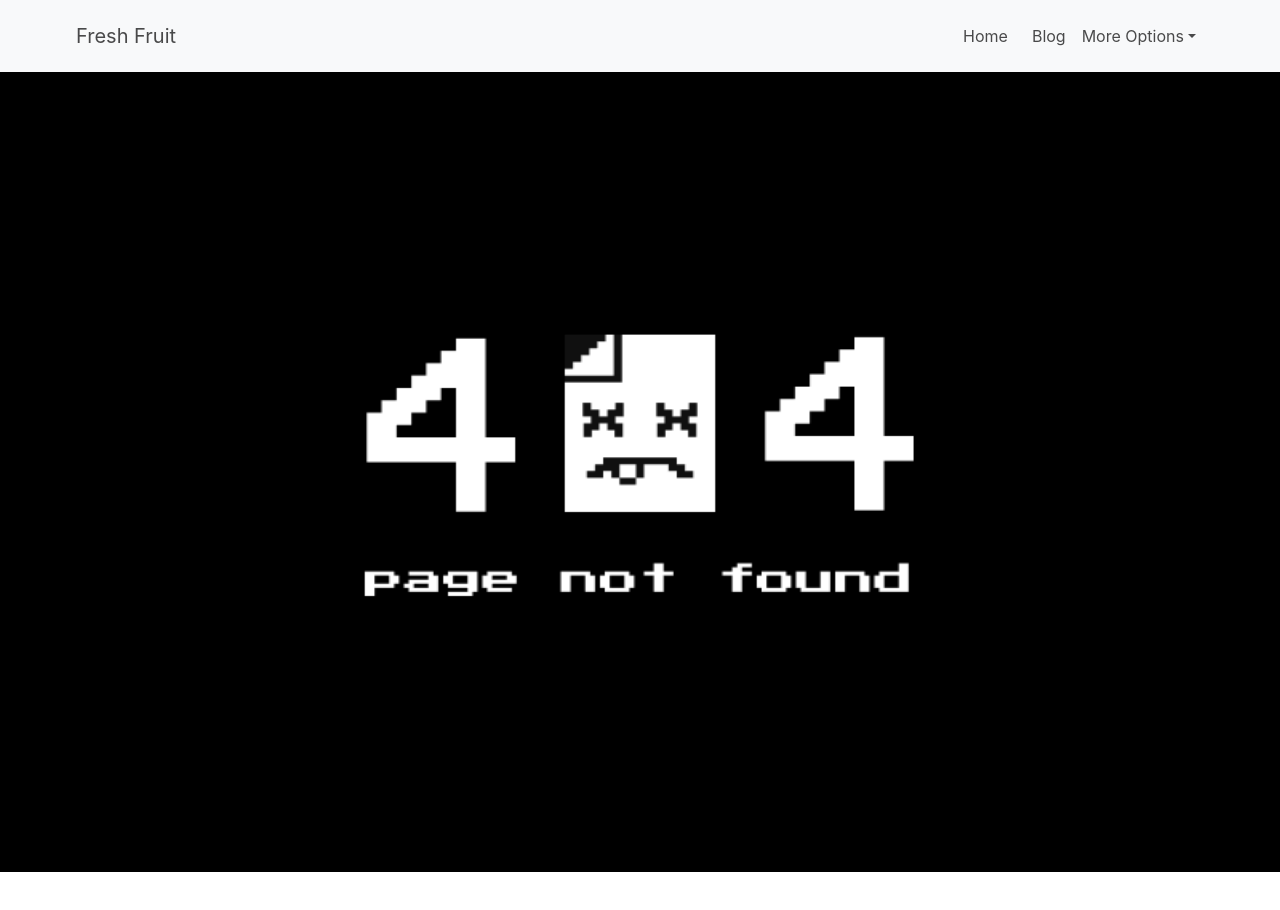
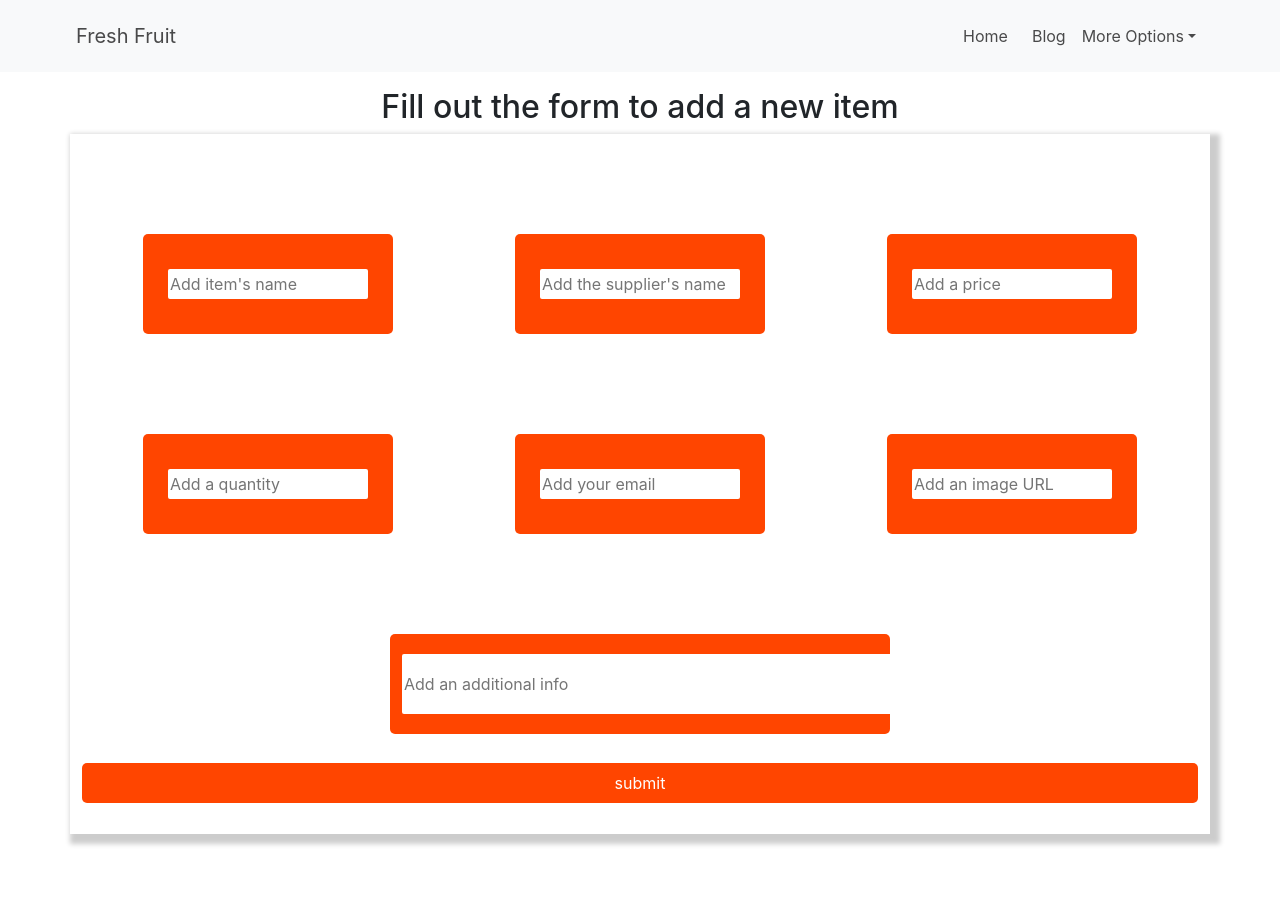
Before and after one commit to faridulhaque/Fresh-Fruit, a React (Create React App) app: page /addNewItem in a window 1280 px wide. Shown: the top 910 px of the page. Before the commit the page ends 872 px from the top, so only its background shows below. Built offline with nearby package versions, Linux system fonts and the light colour scheme.

Commit message:
add item form and delete item added

```diff
--- a/src/App.js
+++ b/src/App.js
@@ -1,6 +1,7 @@
 
 import { Route, Routes } from 'react-router-dom';
 import './App.css';
+import AddNewItem from './components/AddNewItem/AddNewItem';
 import Blog from './components/Blog/Blog';
 
 import Home from './components/Home/Home';
@@ -19,6 +20,7 @@ function App() {
         <Route path="/" element={<Home></Home>} ></Route>
         <Route path="/blog" element={<Blog></Blog>}></Route>
         <Route path="/manageItems" element={<ManageItems></ManageItems>}></Route>
+        <Route path="/addNewItem" element={<AddNewItem></AddNewItem>}></Route>
         <Route path="/home/:itemDetail" element={<ItemDetails></ItemDetails>}></Route>
 
         <Route path="/*" element={<NotFound></NotFound>}></Route>
--- a/src/ManageItems/ManageItems.js
+++ b/src/ManageItems/ManageItems.js
@@ -5,6 +5,16 @@ import "./mangeItems.css";
 
 const ManageItems = () => {
     const [items, setItems] = useItems();
+    const deleteTheItem =(id) =>{
+      const url = `http://localhost:5000/fruit/${id}`;
+      fetch(url, {
+        method: "DELETE"
+      })
+      .then(res => res.json())
+      .then(data =>{
+
+      })
+    }
 
 
   return (
@@ -12,7 +22,7 @@ const ManageItems = () => {
       <h1 className="text-center mt-3 mb-5">Manage Items</h1>
       <div className="container">
         {items.map((item) => (
-          <div className="card mb-5 m-auto" style={{maxWidth: 600}}>
+          <div className="card mb-5 m-auto" style={{maxWidth: 600}} key={item._id}>
           <div className="row g-0">
             <div className="col-md-4">
               <img src={item.img} className="img-fluid rounded-start" alt="..." style={{height: '100%'}}/>
@@ -20,13 +30,15 @@ const ManageItems = () => {
             <div className="col-md-8">
               <div className="card-body">
                 <h5 className="card-title">{item.name}</h5>
+
+                <p className="card-text">{item._id}</p>
                 <p className="card-text">{item.description}</p>
                 <p className="card-text">Price: <small>{item.price}</small></p>
                 <p className="card-text">Quantity: <small>{item.quantity}</small></p>
                 <p className="card-text">Supplier: <small>{item.supplier}</small></p>
 
 
-                <button className="btn-dlt-mangeItems">Delete Item </button>
+                <button onClick={() =>deleteTheItem(item._id)} className="btn-dlt-mangeItems">Delete Item </button>
               </div>
             </div>
           </div>
--- /dev/null
+++ b/src/components/AddNewItem/AddNewItem.css
@@ -0,0 +1,71 @@
+body{
+    margin: 0;
+    padding: 0;
+}
+.form-container-addNewItem{
+    background-color: white;
+    margin-bottom: 100px;
+    height: 700px;
+    box-sizing: border-box;
+    box-shadow: 5px 5px 5px 5px rgba(0, 0, 0, 0.2);
+}
+.form-container-top, .form-container-bottom{
+
+    display: flex;
+    justify-content: space-around;
+    align-items: center;
+}
+.input-wrapper{
+    background-color: orangered;
+    width: 250px;
+    height: 100px;
+    margin-top: 100px;
+    border-radius: 5px;
+
+}
+.input-box{
+    width: 200px;
+    height: 30px;
+    margin-top: 35px;
+    margin-left: 25px;
+    background-color: white;
+    font-size: 16px;
+    border: none;
+    outline: none;
+    border-radius: 2px;
+}
+.input-wrapper-last-child{
+    background-color: orangered;
+    width: 500px;
+    height: 100px;
+    margin-top: 100px;
+    border-radius: 5px;
+}
+.input-box-last-child{
+    width: 500px;
+    height: 60px;
+    margin-top: 20px;
+
+    background-color: white;
+    font-size: 16px;
+    border: none;
+    outline: none;
+    border-radius: 2px;
+}
+.form-btn-submit{
+    background-color: orangered;
+    width: 100%;
+    height: 40px;
+    margin-top: 5px;
+    border: none;
+    color: white;
+    border-radius: 5px;
+
+}
+.form-btn-submit:hover{
+    background-color: white;
+    border: 1px solid orangered;
+    color: orangered;
+
+
+}
--- /dev/null
+++ b/src/components/AddNewItem/AddNewItem.js
@@ -0,0 +1,100 @@
+import React from "react";
+import "./AddNewItem.css";
+
+const AddNewItem = () => {
+  const addNewItem = (e) => {
+    e.preventDefault();
+    const name = e.target.name.value;
+    const description = e.target.description.value;
+    const price = e.target.price.value;
+    const quantity = e.target.quantity.value;
+    const supplier = e.target.supplierName.value;
+    const img = e.target.image.value;
+    const email = e.target.email.value;
+
+    const allData = {
+      name,
+      description,
+      price,
+      quantity,
+      supplier,
+      img,
+      email,
+    };
+
+    const url = "http://localhost:5000/fruits";
+    fetch(url, {
+      method: "POST",
+      headers: {
+        "Content-Type": "application/json",
+      },
+      body: JSON.stringify(allData),
+    })
+      .then((res) => res.json())
+      .then((data) => {});
+  };
+  return (
+    <div>
+      <h2 className="text-center mt-3">Fill out the form to add a new item</h2>
+      <div className="container form-container-addNewItem">
+        <form onSubmit={addNewItem}>
+          <div className="form-container-top">
+            <div className="input-wrapper">
+              <input className="input-box"
+                type="text"
+                name="name"
+                placeholder="Add item's name"
+              ></input>
+            </div>
+            <div className="input-wrapper">
+              <input className="input-box"
+                type="text"
+                name="supplierName"
+                placeholder="Add the supplier's name"
+              ></input>
+            </div>
+            <div className="input-wrapper">
+              <input className="input-box" type="text" name="price" placeholder="Add a price"></input>
+            </div>
+          </div>
+          <div className="form-container-bottom">
+            <div className="input-wrapper">
+              <input className="input-box"
+                type="text"
+                name="quantity"
+                placeholder="Add a quantity"
+              ></input>
+            </div>
+            <div className="input-wrapper">
+              <input className="input-box"
+                type="email"
+                name="email"
+                placeholder="Add your email "
+              ></input>
+            </div>
+
+            <div className="input-wrapper">
+              <input className="input-box"
+                type="text"
+                name="image"
+                placeholder="Add an image URL"
+              ></input>
+            </div>
+          </div>
+
+          <div className='input-wrapper-last-child container'>
+            <input className="input-box-last-child"
+              type="text"
+              name="description"
+              placeholder="Add an additional info"
+            ></input>
+          </div>
+            <br/>
+          <button className="form-btn-submit" type="submit">submit</button>
+        </form>
+      </div>
+    </div>
+  );
+};
+
+export default AddNewItem;
--- a/src/components/Navbar/Navbar.js
+++ b/src/components/Navbar/Navbar.js
@@ -61,7 +61,7 @@ const Navbar = () => {
                     </Link>
                   </li>
                   <li>
-                    <Link className="dropdown-item" to="/">
+                    <Link className="dropdown-item" to="/addNewItem">
                       Add New Item
                     </Link>
                   </li>
--- a/src/components/hooks/useItems.js
+++ b/src/components/hooks/useItems.js
@@ -6,6 +6,6 @@ export const useItems =() =>{
         fetch('http://localhost:5000/fruits')
         .then(res => res.json())
         .then(data => setItems(data))
-    },[])
+    },[items])
     return [items, setItems];
 }
```
